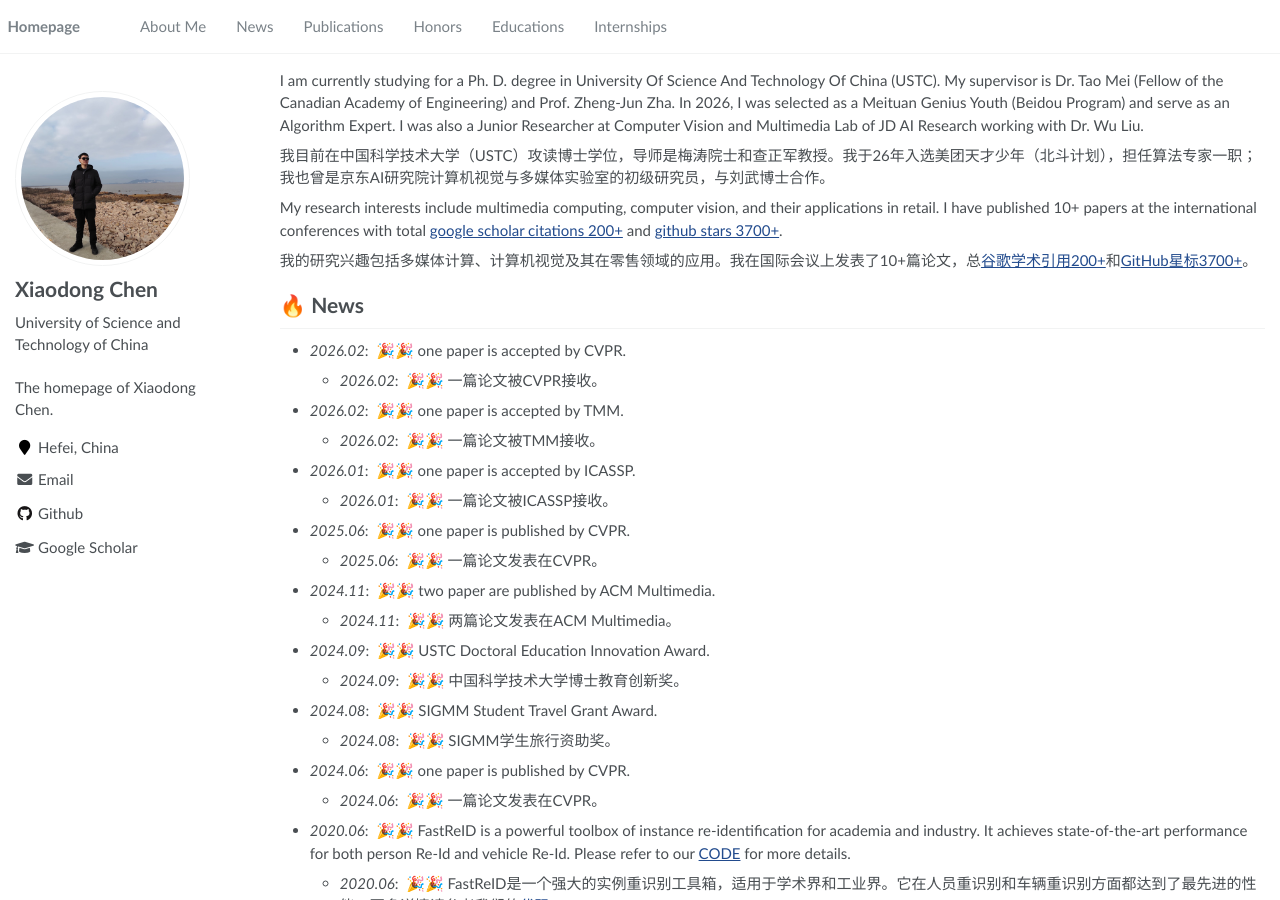
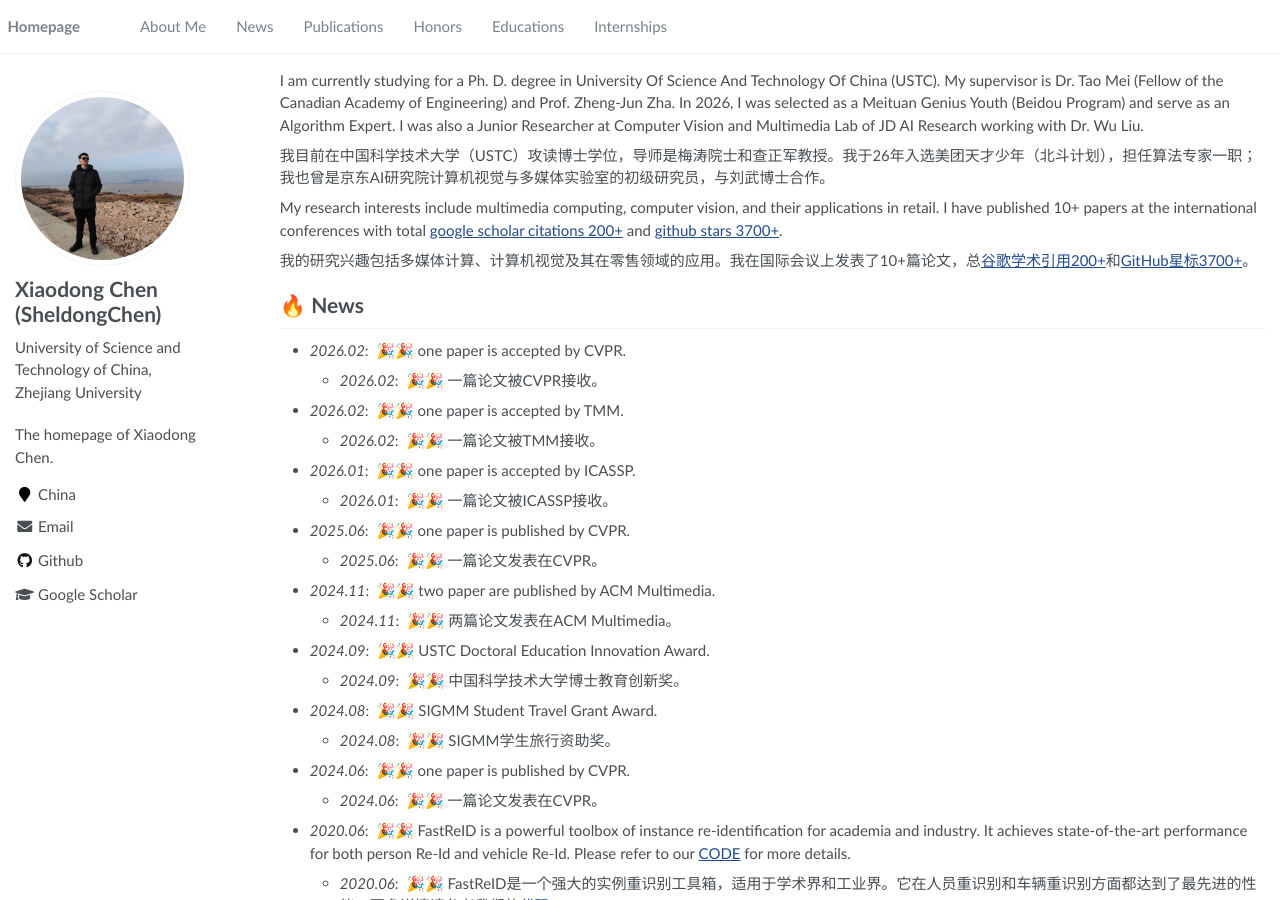
Before and after one commit to SheldongChen/SheldongChen.github.io, a Jekyll site: the page built from _pages/about.md, in a window 1280 px wide and 900 px high. Built offline with Jekyll 4.4.1, drawn with Linux system fonts in a browser that asks for light colours.

Commit message:
Update _config.yml

```diff
--- a/_config.yml
+++ b/_config.yml
@@ -21,10 +21,10 @@ baidu_site_verification  :  # get baidu_site_verification from https://ziyuan.ba
 
 # Site Author
 author:
-  name             : "Xiaodong Chen"
+  name             : "Xiaodong Chen (SheldongChen)"
   avatar           : "images/android-chrome-512x512.png"
-  bio              : "University of Science and Technology of China"
-  location         : "Hefei, China"
+  bio              : "University of Science and Technology of China, Zhejiang University"
+  location         : "China"
   employer         :
   pubmed           :
   googlescholar    : "https://scholar.google.com/citations?user=FZJ-fFYAAAAJ"
```
